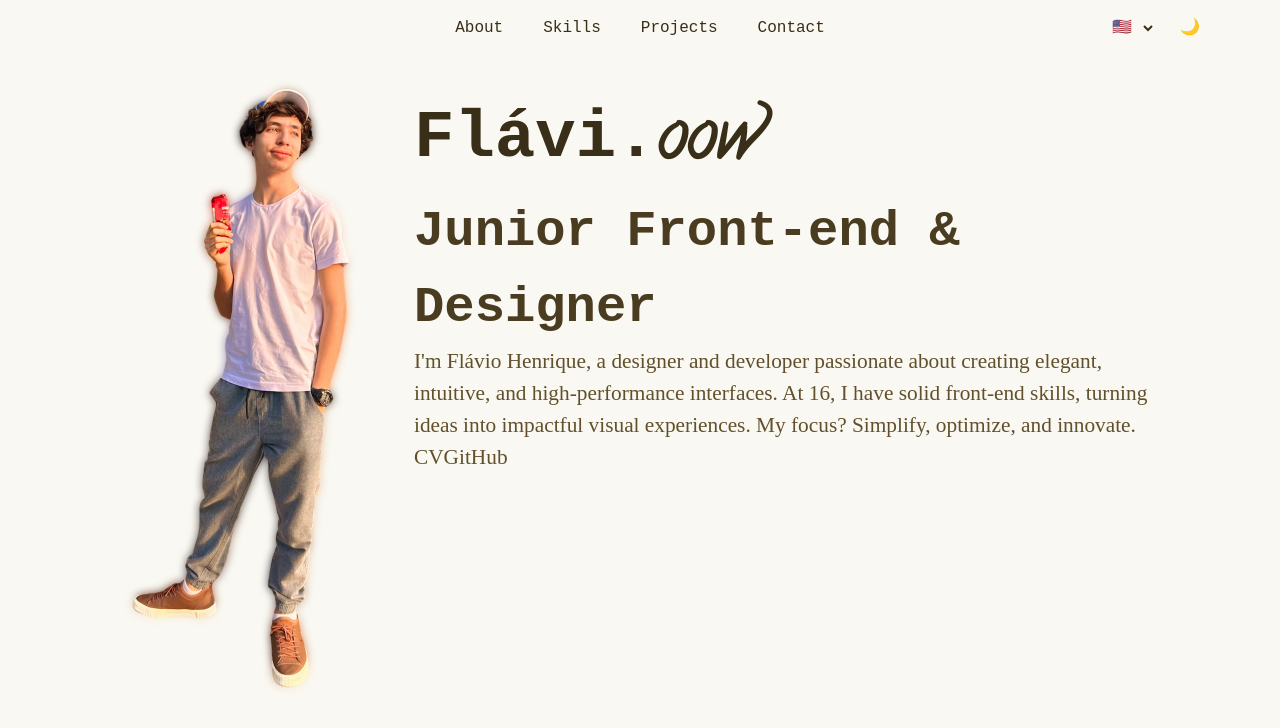
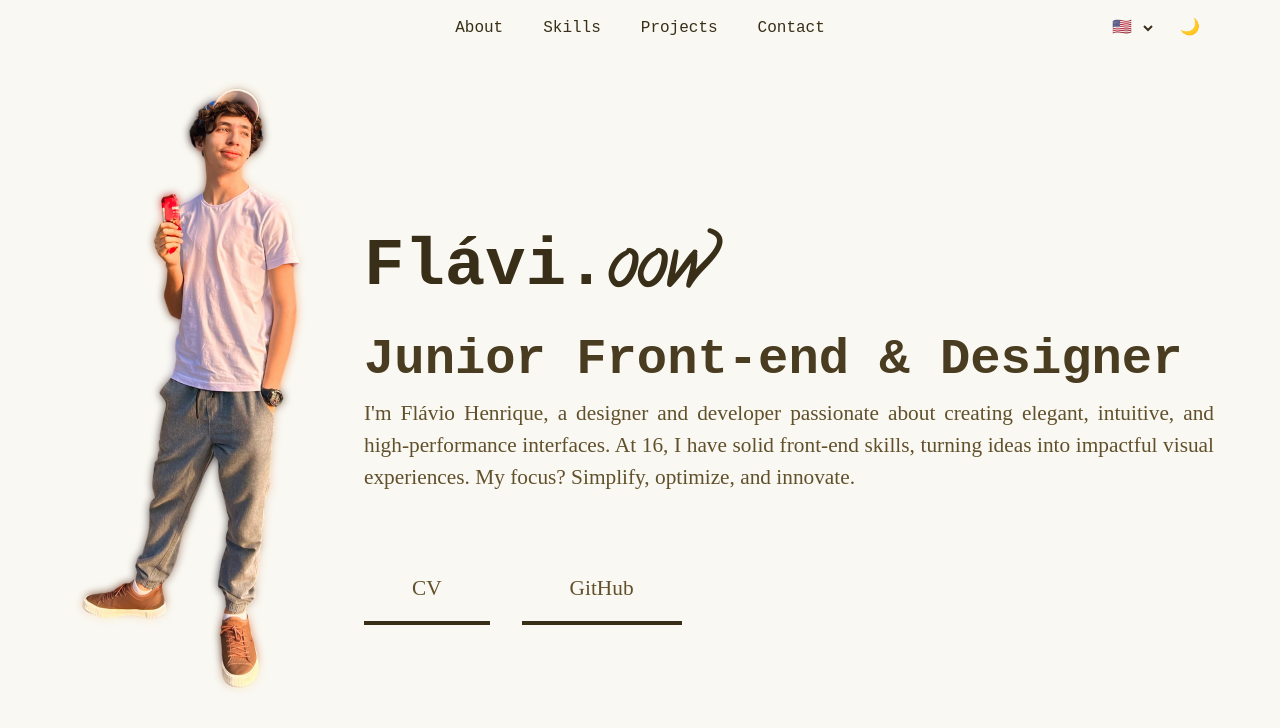
Before and after one commit to flavioow/portfolio, a Next.js app: page /en in a window 1280 px wide. Shown: the top 728 px of the page. Built offline with nearby package versions, Linux system fonts and the light colour scheme; a web font is replaced by a local one.

Commit message:
:lipstick: Feat: Minor style changes

```diff
--- a/src/app/[locale]/page.tsx
+++ b/src/app/[locale]/page.tsx
@@ -1,5 +1,6 @@
 import Navbar from "@/components/Navbar"
 import Image from "next/image"
+import { Link } from "@/navigation"
 import { getTranslations } from "next-intl/server"
 
 export default async function Home() {
@@ -8,8 +9,8 @@ export default async function Home() {
     return (
         <div>
             <Navbar />
-            <header className="m-8 grid grid-cols-[250px_minmax(300px,750px)] gap-12 justify-center">
-                <div className="relative w-[250px] h-[600px]">
+            <header id="about" className="m-8 grid grid-cols-[250px_minmax(300px,850px)] gap-12 justify-center">
+                <div className="relative w-[250px] h-[600px] z-10">
                     <Image
                         src="/assets/profile-low.png"
                         alt="Loading..."
@@ -26,18 +27,23 @@ export default async function Home() {
                     />
                 </div>
 
+                <div className="grid justify-between h-full pt-32">
                     <div>
                         <h1>
                             Flávi.<span className="font-calligraffitti">oow</span>
                         </h1>
                         <h2>{t("about.slogan")}</h2>
-                    <p>{t("about.description")}</p>
-                    <button type="button">
+                        <p className="text-justify">{t("about.description")}</p>
+                    </div>
+
+                    <div className="flex gap-8 h-fit">
+                        <Link href="#" className="px-12 py-4 border-b-4 border-text hover:no-underline">
                             <p>CV</p>
-                    </button>
-                    <button type="button">
+                        </Link>
+                        <Link href="https://github.com/flavioow" target="_blank" className="px-12 py-4 border-b-4 border-text hover:no-underline">
                             <p>GitHub</p>
-                    </button>
+                        </Link>
+                    </div>
                 </div>
             </header>
         </div>
--- a/src/components/Navbar.tsx
+++ b/src/components/Navbar.tsx
@@ -7,11 +7,11 @@ export default async function Navbar() {
     const t = await getTranslations("Navbar")
 
     return (
-        <nav className="bg-background dark:bg-background/90 bg-opacity-50 dark:bg-opacity-50 backdrop-blur-md w-full px-20 py-4 sticky top-0">
+        <nav className="bg-background dark:bg-background/90 bg-opacity-50 dark:bg-opacity-50 backdrop-blur-md w-full px-20 py-4 sticky top-0 z-20">
             <div className="flex justify-center items-center relative">
                 <ul className="links flex justify-center items-center gap-6 text-text dark:text-text">
                     <li id="about">
-                        <Link href="#" className="p-2">{t("about")}</Link>
+                        <Link href="#about" className="p-2">{t("about")}</Link>
                     </li>
                     <li id="skills">
                         <Link href="#" className="p-2">{t("skills")}</Link>
```
Lines whose indentation alone changed are shown as unchanged.
